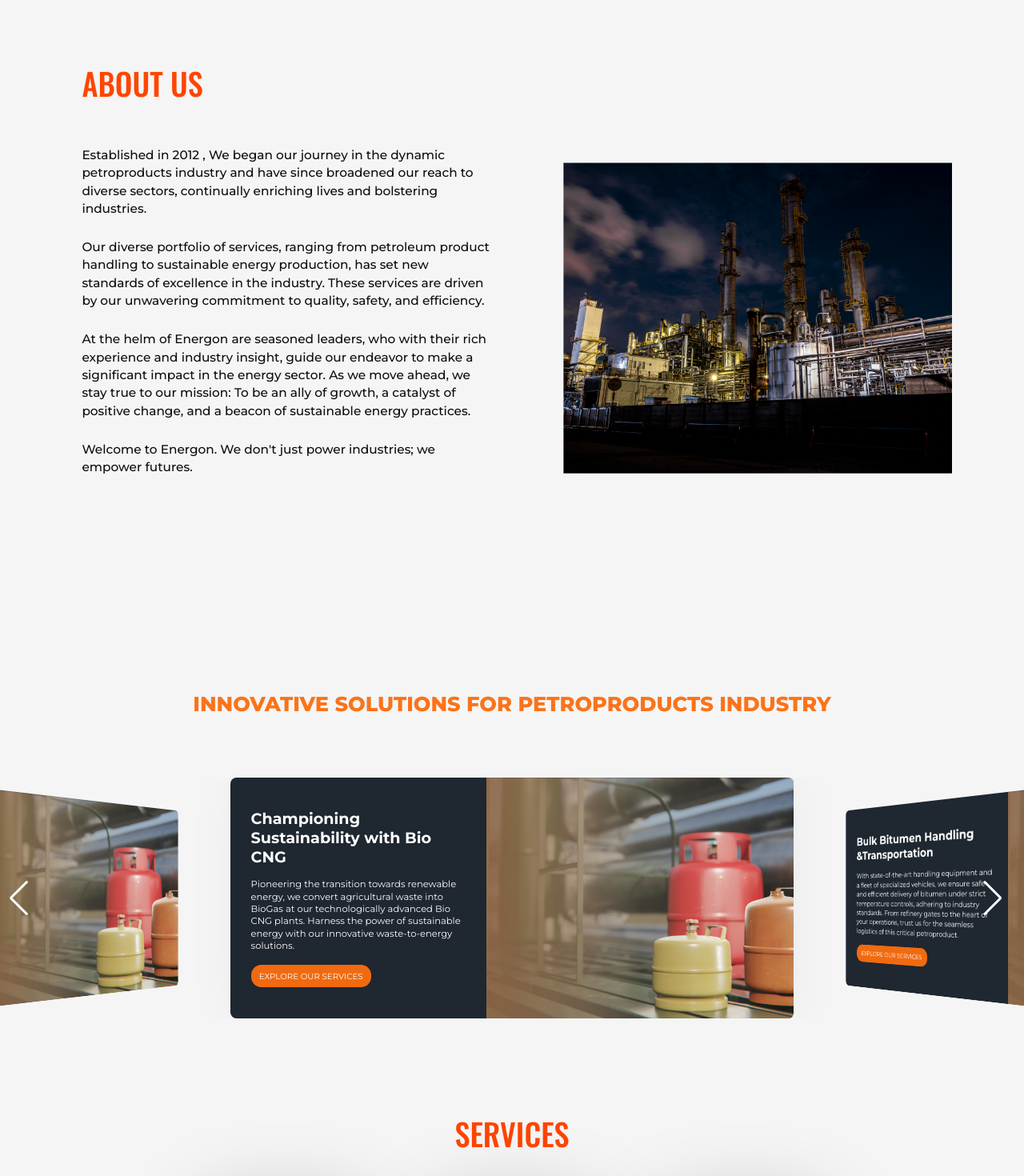
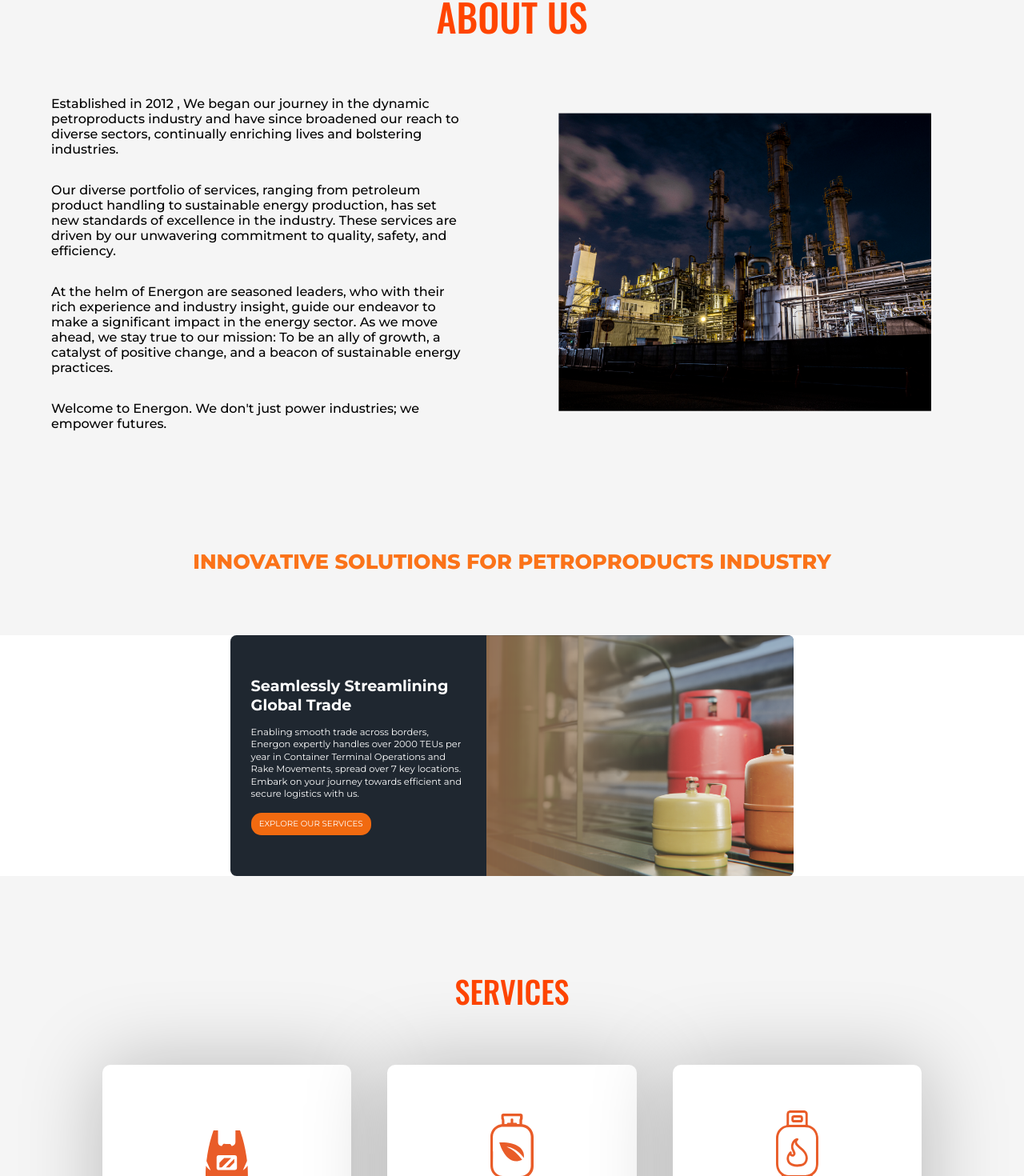
Before and after one commit to CapnxtGlobal/Energon-website.2.0, a React (Create React App) app: page / in a window 1280 px wide. Shown: the part 879-2349 px from the top of the page at 80% size. Built offline with nearby package versions, Linux system fonts and the light colour scheme; a web font is replaced by a local one.

Commit message:
written for mobile header and footer

```diff
--- a/src/App.js
+++ b/src/App.js
@@ -1,4 +1,3 @@
-import logo from "./logo.svg";
 import { Routes, Route } from "react-router-dom";
 import Home from "./Components/Pages/Home/Home";
 import Service from "./Components/Pages/Services/Service";
@@ -7,7 +6,6 @@
 import topIcon from "./Assets/icons/go-to-top.svg";
 import "./App.scss";
 import { useEffect } from "react";
-import Navbar from "./Components/Navbar/Navbar";
 
 function App() {
   useEffect(() => {
--- a/src/Components/Navbar/Navbar.jsx
+++ b/src/Components/Navbar/Navbar.jsx
@@ -75,22 +75,22 @@
       >
         <div className="side-bar-menu">
           <ul>
-            <li>
+            <li className={location.pathname === "/" ? "active" : ""}>
               <Link to="/" onClick={hamMenuOpen}>
                 Home
               </Link>
             </li>
-            <li>
-              <Link to="/abourus" onClick={hamMenuOpen}>
+            <li className={location.pathname === "/aboutus" ? "active" : ""}>
+              <Link to="/aboutus" onClick={hamMenuOpen}>
                 About Us
               </Link>
             </li>
-            <li>
+            <li className={location.pathname === "/services" ? "active" : ""}>
               <Link to="/services" onClick={hamMenuOpen}>
                 Services
               </Link>
             </li>
-            <li>
+            <li className={location.pathname === "/contact" ? "active" : ""}>
               <Link to="/contact" onClick={hamMenuOpen}>
                 Contact Us
               </Link>
--- a/src/Components/Navbar/Navbar.scss
+++ b/src/Components/Navbar/Navbar.scss
@@ -94,8 +94,9 @@
     display: flex;
     justify-content: space-between;
     align-items: center;
-    padding: 1rem 1.5rem;
-
+    padding:1.5rem;
+    background-color: #fff;
+    box-shadow: 1px 2px 120px 2px #71717128;
     .ham-menu {
       z-index: 9999;
       .ham-icon {
@@ -104,7 +105,6 @@
           width: 1.75rem;
           height: 0.15rem;
           margin: 0.25rem;
-          background-color: #e0e0d7;
           transition: 0.2s ease;
         }
       }
@@ -115,7 +115,7 @@
       }
       .ham-icon.white {
         span {
-          background-color: #e0e0d7;
+          background-color: #000;
         }
       }
     }
@@ -166,7 +166,7 @@
       }
     }
     .contact {
-      opacity: 0;
+      display: none;
       p {
         font-size: 0.1rem;
         text-align: right;
@@ -211,6 +211,11 @@
             font-weight: 600;
           }
         }
+        li.active{
+          a{
+            color: #ff4500;
+          }
+        }
       }
       .social-icons {
         padding: 0 3rem;
--- a/src/Components/Pages/About-us/AboutUs.jsx
+++ b/src/Components/Pages/About-us/AboutUs.jsx
@@ -13,13 +13,6 @@
 import Contact from '../Contact/Contact';
 
 function AboutUs() {
-  let teamCardData = [
-    {
-      heading: "M.Sripal Reddy",
-      content: "Founder and Chief Executive Officer,"
-    }
-  ];
-
   return (
     <>
       <Navbar />
--- a/src/Components/Pages/Contact/Contact.jsx
+++ b/src/Components/Pages/Contact/Contact.jsx
@@ -1,4 +1,4 @@
-import React, { useState, useRef, useEffect } from "react";
+import React, { useState, useEffect } from "react";
 import Navbar from "../../Navbar/Navbar";
 import call from "./../../../Assets/icons/Call Icon.svg";
 import Email from "./../../../Assets/icons/Mail Icon.svg";
@@ -92,7 +92,7 @@
                 <img src={call} alt="" />
               </div>
               <div className="details">
-                <p className="title">Call Us</p>
+                <p className="title"><img src={call} alt="" />Call Us</p>
                 <div className="contact-detail">
                   <a href="tel:+918056080595">+91 8056080595</a>
                 </div>
@@ -103,7 +103,7 @@
                 <img src={Email} alt="" />
               </div>
               <div className="details">
-                <p className="title">Email</p>
+                <p className="title"><img src={Email} alt="" />Email</p>
                 <div className="contact-detail">
                   <a href="mailto:info@energon.in">info@energon.in</a>
                 </div>
@@ -115,7 +115,7 @@
               <img src={address} alt="" />
             </div>
             <div className="content">
-              <div className="title">Address</div>
+              <div className="title"><img src={address} alt="" />Address</div>
               <div className="address-detail">
                 <div className="title">
                   <p>Headquarters</p>
--- a/src/Components/Pages/Contact/Contact.scss
+++ b/src/Components/Pages/Contact/Contact.scss
@@ -1,11 +1,19 @@
-.contact.dark{
-    background-color: #1d2b3a;
-    *{
+.contact.dark {
+  background-color: #1f2730;
+  * {
     color: #fff;
+  }
+  .mini-footer {
+    background-color: #fff;
+    p {
+      a {
+        color: #ff4500;
+      }
+    }
   }
 }
 .contact {
-  padding: 2rem 0 0 0;
+  padding: 5rem 0 0 0;
   .title {
     h1 {
       text-align: center;
@@ -39,6 +47,9 @@
             font-size: 1.25rem;
             margin-bottom: 0.5rem;
             font-weight: 600;
+            img{
+              display: none;
+            }
           }
         }
       }
@@ -57,6 +68,9 @@
           font-size: 1.25rem;
           margin-bottom: 0.5rem;
           font-weight: 600;
+          img{
+            display: none;
+          }
         }
         .address-detail {
           margin: 1rem 0;
@@ -148,21 +162,69 @@
         font-size: 2rem;
       }
     }
-    .desc{
+    .desc {
       width: 80%;
       margin: 2rem auto;
     }
     .body {
       padding: 1rem 2rem;
-      .col{
+      .col {
         width: 100%;
+        .element {
+          justify-content: center;
+          margin: 3rem 0;
+          .icon {
+            display: none;
+          }
+          .details{
+            .title{
+              display: flex;
+              align-items: center;
+              text-align: center;
+              img{
+                display: inline-block;
+                width: 2rem;
+                margin-right: .5rem;
+              }
+            }
+
+          }
+        }
+      }
+      .address {
+        .icon {
+          display: none;
+        }
+        .content{
+          .title{
+            text-align: center;
+            display: flex;
+            align-items: center;
+            justify-content: center;
+            img{
+              display: inline-block;
+              width: 2rem;
+              margin-right: .5rem;
+            }
+          }
+          .address-detail{
+            .title{
+              p{
+                text-align: center;
+              }
+            }
+            .data{
+              text-align: center;
+            }
+          }
+        }
       }
       flex-direction: column;
       .form {
         display: none;
       }
     }
-    .map{
+    .map {
       height: 50vh;
     }
   }
--- a/src/Components/Pages/Home/Home.jsx
+++ b/src/Components/Pages/Home/Home.jsx
@@ -1,5 +1,4 @@
-import { useEffect, useState } from "react";
-import { Link, redirect, useLocation, useNavigate } from "react-router-dom";
+import { useNavigate } from "react-router-dom";
 import home from "../../../Assets/Images/homeheaderimage.png";
 import about from "../../../Assets/Images/About-us.png";
 import Ploy from "../../../Assets/icons/Polybags.svg";
@@ -24,8 +23,7 @@
 import { Autoplay, Navigation, Pagination, EffectCoverflow } from "swiper";
 
 function Home() {
-  const location = useLocation();
-  const clientLogos = [hp,  hmel, indianOil, rfcl, hmwsb];
+  const clientLogos = [hp, hmel, indianOil, rfcl, hmwsb];
   const navigate = useNavigate();
   const navigateToServices = () => {
     navigate("/services");
@@ -62,8 +60,11 @@
           </div>
         </header>
         <div className="About">
-          <div className="Us">
+          <div className="title">
             <h1>ABOUT US</h1>
+          </div>
+          <div className="container">
+            <div className="Us col">
               <p>
                 Established in 2012 , We began our journey in the dynamic
                 petroproducts industry and have since broadened our reach to
@@ -71,17 +72,18 @@
                 industries.
               </p>
               <p>
-              Our diverse portfolio of services, ranging from petroleum product
-              handling to sustainable energy production, has set new standards
-              of excellence in the industry. These services are driven by our
-              unwavering commitment to quality, safety, and efficiency.
+                Our diverse portfolio of services, ranging from petroleum
+                product handling to sustainable energy production, has set new
+                standards of excellence in the industry. These services are
+                driven by our unwavering commitment to quality, safety, and
+                efficiency.
               </p>
 
               <p>
                 At the helm of Energon are seasoned leaders, who with their rich
                 experience and industry insight, guide our endeavor to make a
-              significant impact in the energy sector. As we move ahead, we stay
-              true to our mission: To be an ally of growth, a catalyst of
+                significant impact in the energy sector. As we move ahead, we
+                stay true to our mission: To be an ally of growth, a catalyst of
                 positive change, and a beacon of sustainable energy practices.
               </p>
               <p>
@@ -89,8 +91,9 @@
                 futures.
               </p>
             </div>
-          <div className="img">
+            <div className="img col">
               <img src={about} alt="" />
+            </div>
           </div>
         </div>
 
@@ -110,6 +113,11 @@
             grabCursor={true}
             centeredSlides={true}
             slidesPerView={2}
+            breakpoints={{
+              768: {
+                slidesPerView: 1,
+              },
+            }}
             initialSlide={3}
             navigation={true}
             loop={true}
@@ -126,11 +134,11 @@
             pagination={false}
             modules={[EffectCoverflow, Autoplay, Navigation, Pagination]}
             className="mySwiper"
-            autoplay={{
-              delay: 1000,
-              // duration : 10000,
-              disableOnInteraction: false,
-            }}
+            // autoplay={{
+            //   delay: 1000,
+            //   // duration : 10000,
+            //   disableOnInteraction: false,
+            // }}
           >
             <SwiperSlide>
               <div className="slider-card">
@@ -245,9 +253,7 @@
                   <br /> BOTTLING
                 </p>
               </div>
-            </div>
 
-            <div className="col">
               <div className="row">
                 <img src={Drums} alt="" />
                 <p className="Ser">PACKAGING DRUMS</p>
--- a/src/Components/Pages/Home/Home.scss
+++ b/src/Components/Pages/Home/Home.scss
@@ -1,4 +1,3 @@
-
 .Universal-Home {
   margin: 0 !important;
   padding: 0 !important;
@@ -13,7 +12,7 @@
     background-image: url("../../../Assets/Images/homeheaderimage.png");
     background-size: cover;
     background-color: none;
-    margin-top:0 ;
+    margin-top: 0;
 
     .power h1 {
       padding-top: 15vw;
@@ -39,75 +38,34 @@
     }
   }
 
-  /*.navbar{
-    position: absolute;
-    background-color: none;
-    padding: 50px;
+  .About {
+    margin: 4rem;
+    .title {
+      margin: 2rem 0;
+      h1 {
+        text-align: center;
+        color: #ff4500;
+        font-family: "Oswald", sans-serif;
+        font-size: 3rem;
+      }
+    }
+    .container {
       display: flex;
       justify-content: space-between;
-    width: 100%;
-    box-sizing: border-box;
+      align-items: center;
+      .col {
+        width: 45%;
       }
-  .navbar a{
-    color:white;
+      .Us {
+        p {
+          margin: 2rem 0;
         }
-  .navbar .logo{
-    color: white!important;
       }
-  .navbar .nav-links ul{
-    display: flex;
+      .col {
+        img {
+          width: 90%;
         }
-  .navbar .nav-links ul li{
-    margin: 0 25px ;
-    margin-left: 100px;
       }
-  .navbar .menu-hamburger{
-    display: none;
-    background-color: none;
-    //position: absolute;
-     top: 50px;
-     right: 50px;
-     width: 55px;
-  }
-  a:hover{
-    color: rgba(251, 109, 15, 0.955);
-  }*/
-
-    .About {
-        display: flex;
-        padding-top: 10vw;
-        padding-bottom: 15vw;
-        justify-content: space-between;
-        align-items: end;
-        font-family: 'Montserrat', sans-serif;
-        background-color: whitesmoke;
-       // background-color: rED;
-
-    p {
-      font-family: "Montserrat", sans-serif;
-      font-size: 1.2vw;
-      line-height: 1.75vw;
-      color: rgb(13, 13, 13);
-      padding-left: 8vw;
-      padding-top: 2vw;
-      width: 40vw;
-    }
-
-    h1 {
-      padding: 2vw;
-      padding-left: 8vw;
-      color: orangered;
-      font-family: "Oswald", sans-serif;
-      font-size: 3vw;
-    }
-
-        img {
-            width: 38vw;
-            //height: 65%;
-            padding-bottom: -15vw;
-            padding-top: vw;
-            padding-left: 1vw;
-            padding-right: 7vw;
     }
   }
 
@@ -130,7 +88,6 @@
       font-weight: 800;
     }
     /* Custom styles for Swiper container */
-
 
     .swiper {
       width: 100%;
@@ -201,7 +158,7 @@
           border-radius: 1vw;
           cursor: pointer;
           color: white;
-          scroll-padding-top: var(--scroll-padding,50px);
+          scroll-padding-top: var(--scroll-padding, 50px);
           font-size: 0.8vw;
           font-weight: 400;
         }
@@ -234,7 +191,7 @@
     color: orangered;
     //background-color: pink;
     text-align: center;
-        font-family: 'Oswald', sans-serif;
+    font-family: "Oswald", sans-serif;
   }
 
   .Services {
@@ -259,14 +216,16 @@
       justify-content: center;
       text-align: center;
       align-items: center;
+      width: 100%;
     }
 
     .col {
       display: flex;
-            justify-content: center;
+      justify-content: space-between;
+      flex-wrap: wrap;
       align-items: center;
       text-align: left;
-            margin: 4vw 0vw;
+      margin: 4vw 10vw;
       // column-gap: 4rem;
       //background-color: #ffffff;
       //border: 1px solid rgb(251, 248, 248);
@@ -277,16 +236,15 @@
       justify-content: center;
       text-align: center;
       flex-direction: column;
-            width: 15vw;
+      width: 30%;
       height: 15vh;
       background-color: #ffffff;
       border-radius: 10px;
       border: 2px solid #ffffff;
-            box-shadow: 2px 2px 100px 2px rgba(0, 0,0,0.25);
-            margin: 1vw 3.5vw;
-            padding: 4vw 0vw;
+      box-shadow: 2px 2px 100px 2px rgba(0, 0, 0, 0.25);
+      margin: 1vw 0;
+      padding: 5vw 0vw;
       // row-gap: 0.5rem;
-
 
       img {
         width: 4.2vw;
@@ -295,10 +253,9 @@
         padding: 0.8vw 0vw;
         transition: transform 0.2s ease;
       }
-            img:hover{
+      img:hover {
         transform: scale(1.1);
       }
-
     }
 
     .Ser {
@@ -307,44 +264,36 @@
       text-align: center;
       // background-color:  red;
       width: 100%;
-            font-family: 'Oswald', sans-serif;
+      font-family: "Oswald", sans-serif;
       align-items: center;
     }
   }
 
-  .clients{
+  .clients {
     max-width: 90%;
     margin: 2rem auto;
-    .title{
-      h1{
+    .title {
+      h1 {
         text-align: center;
-        font-family: 'Oswald', sans-serif;
-        font-size : 3vw;
+        font-family: "Oswald", sans-serif;
+        font-size: 3vw;
         color: orangered;
       }
     }
-    .client-logos{
+    .client-logos {
       margin: 10% 0;
       display: flex;
       align-items: center;
       justify-content: space-between;
-      .client-logo{
+      flex-wrap: wrap;
+      .client-logo {
         width: 10%;
-        img{
+        img {
           width: 100%;
         }
       }
     }
   }
-
-  /*.news h1 {
-        color: orangered;
-        text-align: center;
-        height: 50vh;
-        padding-top: 11vw;
-        font-family: 'Oswald', sans-serif;
-        background-color: antiquewhite;
-    }*/
 
   .Touch {
     display: flex;
@@ -377,7 +326,7 @@
         line-height: 2vw;
       }
     }
-    .form .started{
+    .form .started {
       display: flex;
       justify-content: center;
       align-items: center;
@@ -398,7 +347,7 @@
       flex-direction: column;
       background-color: #1d2b3a;
       width: 85vw;
-      height:17.5vw;
+      height: 17.5vw;
       margin-top: 1vw;
       margin-left: 15vw;
       margin-bottom: 1vw;
@@ -420,7 +369,7 @@
       margin-left: 1vw;
       justify-content: center;
     }
-    .started textarea{
+    .started textarea {
       background: #1d2b3a;
       width: 18vw;
       height: 10vh;
@@ -447,7 +396,7 @@
       margin-left: 6vw;
       margin-top: 1vw;
       margin-bottom: 0.5vw;
-            font-family: 'Oswald', sans-serif;
+      font-family: "Oswald", sans-serif;
 
       .right {
         width: 5vw;
@@ -460,12 +409,6 @@
     .navbar {
       padding: 0;
       cursor: pointer;
-    }
-
-    .navbar .logo {
-      position: absolute !important;
-      top: 50px;
-      left: 50px;
     }
 
     .navbar .menu-hamburger {
@@ -503,3 +446,93 @@
     }
   }
 }
+
+@media screen and (max-width: 768px) {
+  .Universal-Home {
+    header {
+      height: 80vh;
+      .power h1 {
+        font-size: 2rem;
+        p {
+          margin: 2rem 0 0 0;
+          font-size: 1rem;
+          line-height: normal;
+        }
+      }
+    }
+    .About {
+      margin: 2rem;
+      .title {
+        h1 {
+          font-size: 2rem;
+        }
+      }
+      .container {
+        flex-direction: column-reverse;
+        .col {
+          width: 100%;
+          img {
+            width: 100%;
+          }
+          p {
+            text-align: center;
+          }
+        }
+      }
+    }
+    .slider-container {
+      .Heading {
+        font-size: 1.25rem;
+      }
+      .mySwiper{
+        .slider-card{
+          flex-direction: column-reverse;
+          // padding: 1rem;
+          border-radius: .5rem;
+          .img{
+            img{
+              width: 100%;
+              border-radius: .5rem .5rem 0 0;
+            }
+          }
+        }
+      }
+    }
+    .Services {
+      .heading {
+        h1 {
+          font-size: 1.5rem;
+        }
+      }
+      .Logo {
+        .col {
+          .row {
+            width: 45%;
+            height: 10vh;
+            margin: 1rem 0;
+            img {
+              width: 2rem;
+            }
+            .Ser {
+              font-size: 0.5rem;
+            }
+          }
+        }
+      }
+    }
+    .clients {
+      .title {
+        h1 {
+          font-size: 1.5rem;
+        }
+      }
+      .client-logos {
+        justify-content: space-around;
+        .client-logo {
+          width: 30%;
+          margin: 1rem;
+        }
+      }
+    }
+  }
+}
```
Also changed, not shown: src/Components/Pages/Services/Service.jsx (+1 -6 lines). Lines whose indentation alone changed are shown as unchanged.
